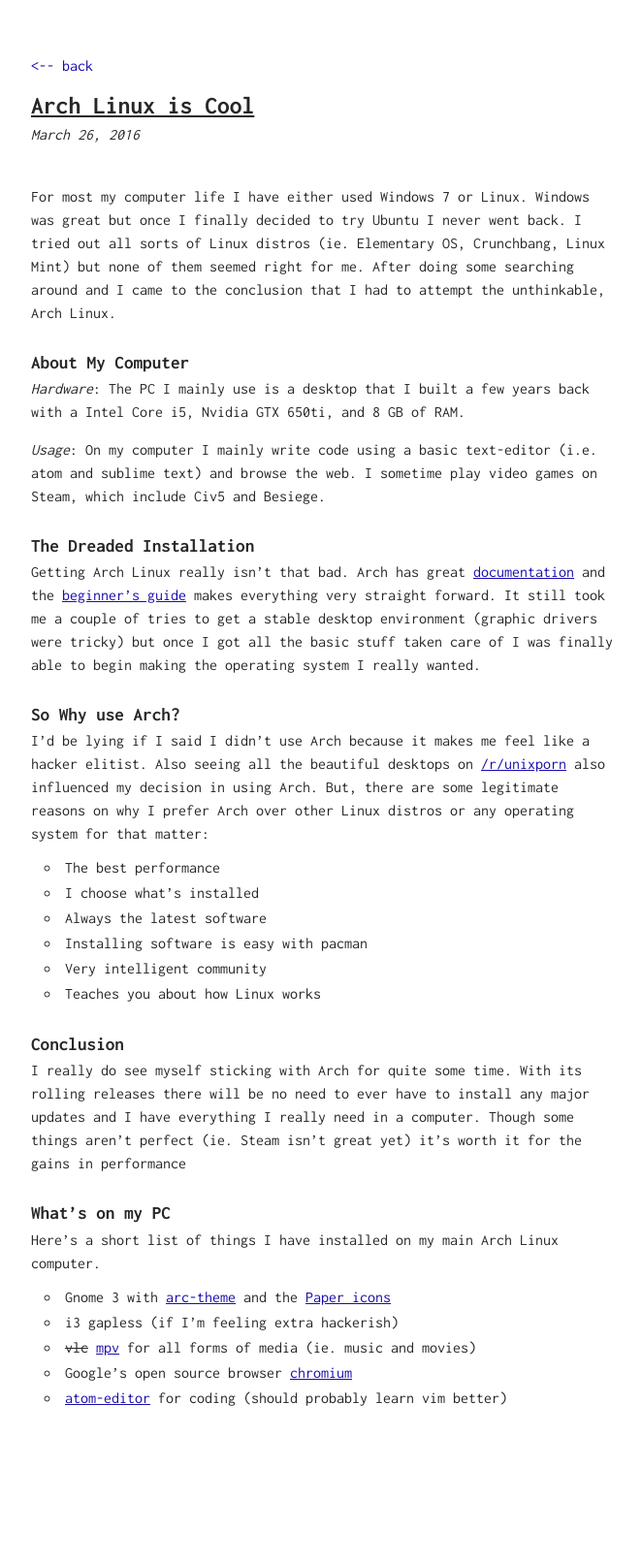
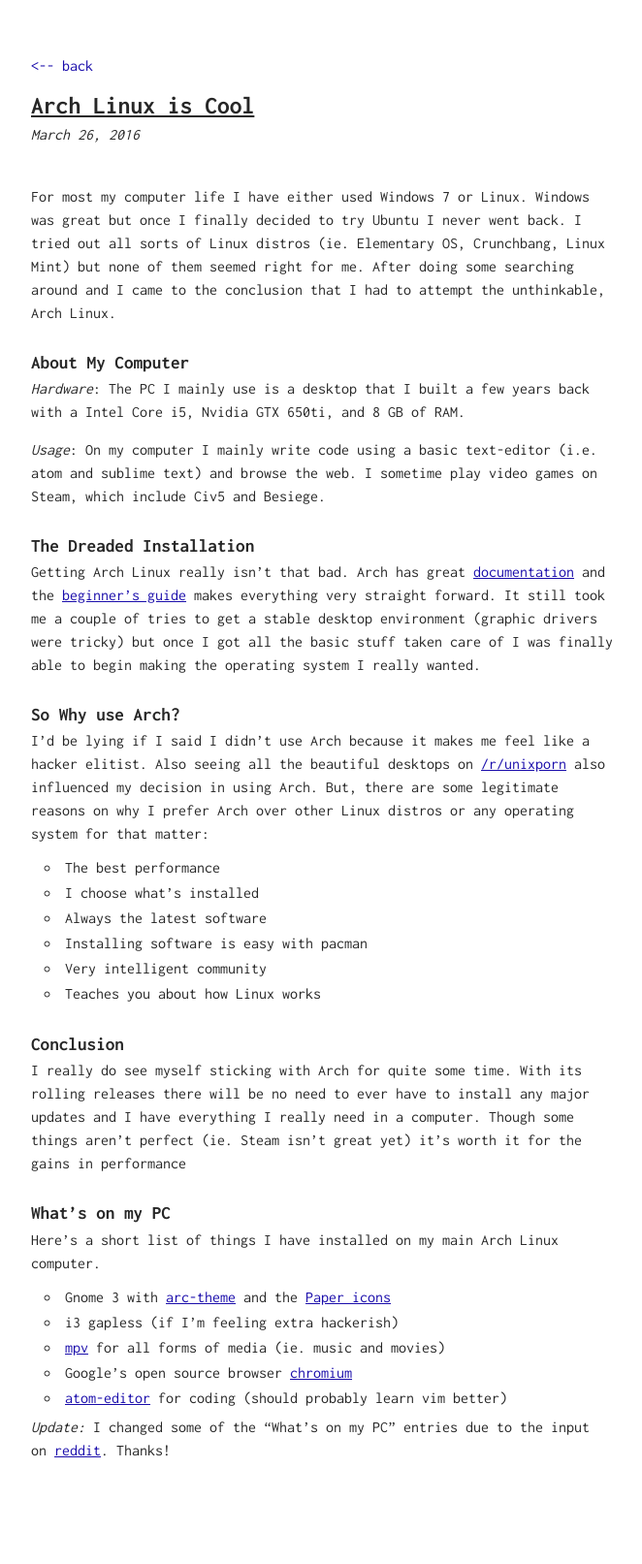
Before and after one commit to maxhumber/maxhumber.com, a Jekyll site: the page built from _posts/2016-03-26-arch-linux.md, in a window 1280 px wide. Shown: the whole page at 97% size, without its empty margins (308-970 px from the left). Built offline with Jekyll 4.4.1, drawn with Linux system fonts in a browser that asks for light colours; before the commit the page ends 1550 px from its top, so only the background shows below that.

Commit message:
post update thanks reddit

```diff
--- a/_posts/2016-03-26-arch-linux.md
+++ b/_posts/2016-03-26-arch-linux.md
@@ -36,6 +36,8 @@
 
 * Gnome 3 with [arc-theme](https://github.com/horst3180/arc-theme) and the [Paper icons](https://snwh.org/paper/icons/)
 * i3 gapless (if I'm feeling extra hackerish)
-* ~~vlc~~ [mpv](https://mpv.io/) for all forms of media (ie. music and movies)
+* [mpv](https://mpv.io/) for all forms of media (ie. music and movies)
 * Google's open source browser [chromium](https://wiki.archlinux.org/index.php/chromium)
 * [atom-editor](https://aur.archlinux.org/packages/atom-editor-bin/) for coding (should probably learn vim better)
+
+*Update:* I changed some of the "What's on my PC" entries due to the input on [reddit](https://www.reddit.com/r/archlinux/comments/4c4mmh/blog_post_arch_linux_is_cool/). Thanks!
```
